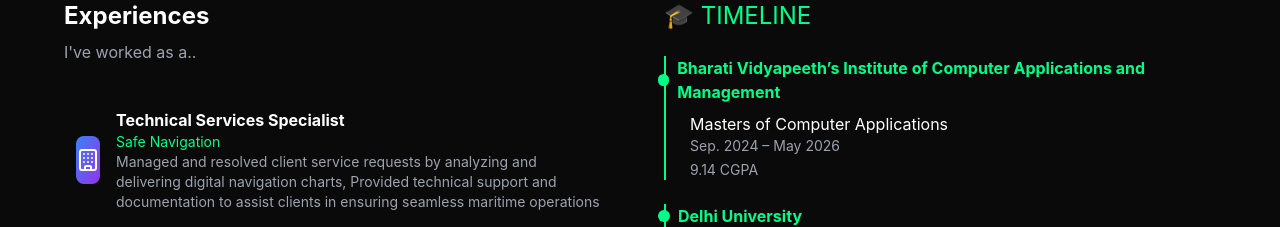
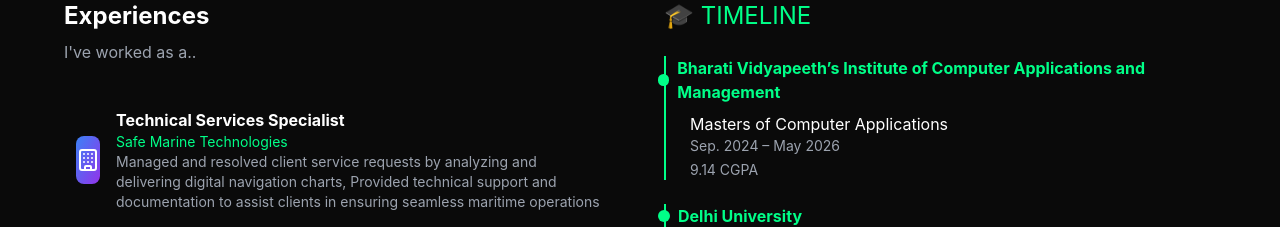
Before and after one commit to jananya25/ananyaportfolio, a React (Vite) app: page / in a window 1280 px wide. Shown: the part 880-1107 px from the top of the page. Built offline with nearby package versions, Linux system fonts and the light colour scheme.

Commit message:
Update job title in Experience component

```diff
--- a/src/components/Experience.tsx
+++ b/src/components/Experience.tsx
@@ -20,7 +20,7 @@
                 </div>
                 <div>
                   <h3 className="text-white font-bold">Technical Services Specialist</h3>
-                  <p className="text-[#00ff88] text-sm">Safe Navigation</p>
+                  <p className="text-[#00ff88] text-sm">Safe Marine Technologies</p>
                   <p className="text-gray-400 text-sm">Managed and resolved client service requests by analyzing and delivering digital navigation charts, Provided
 technical support and documentation to assist clients in ensuring seamless maritime operations</p>
                 </div>
```
